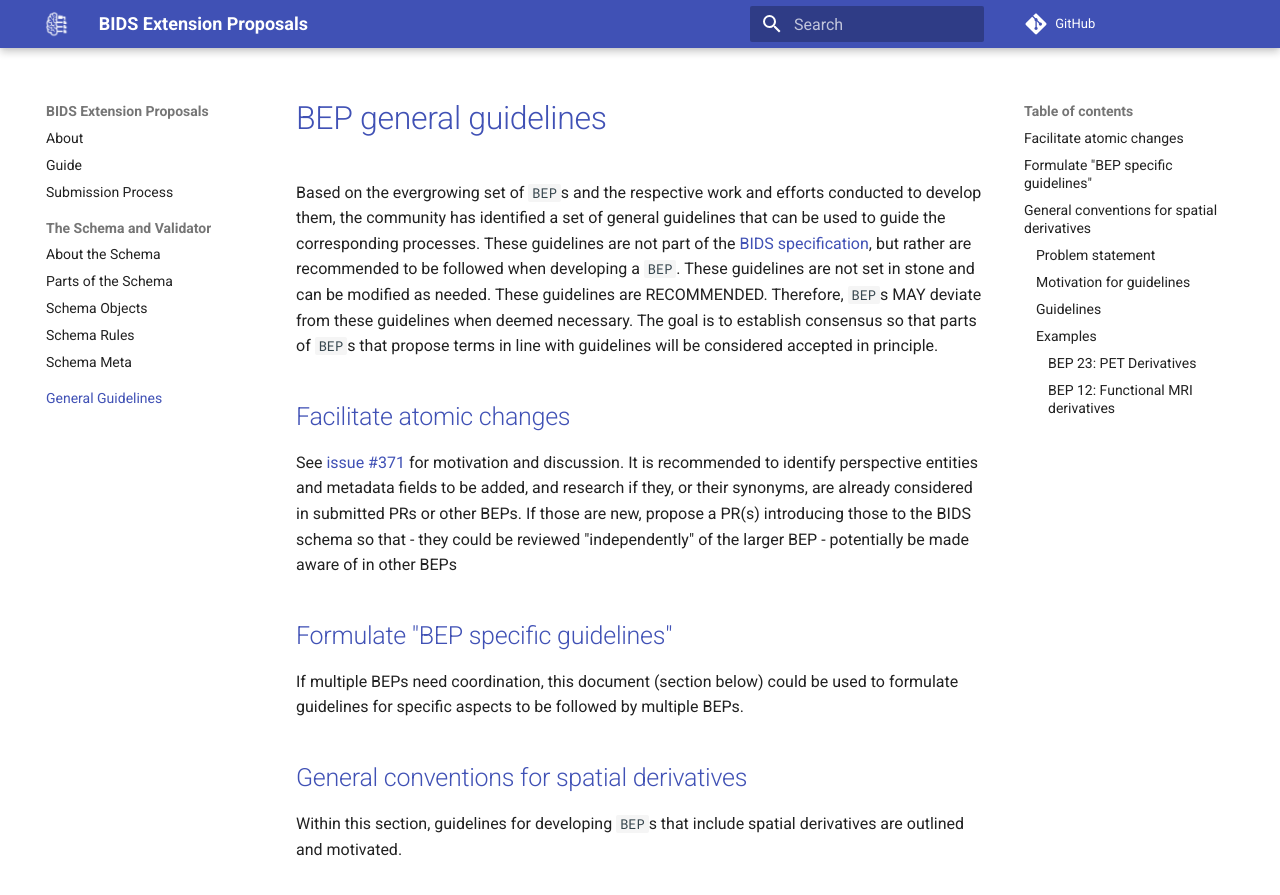
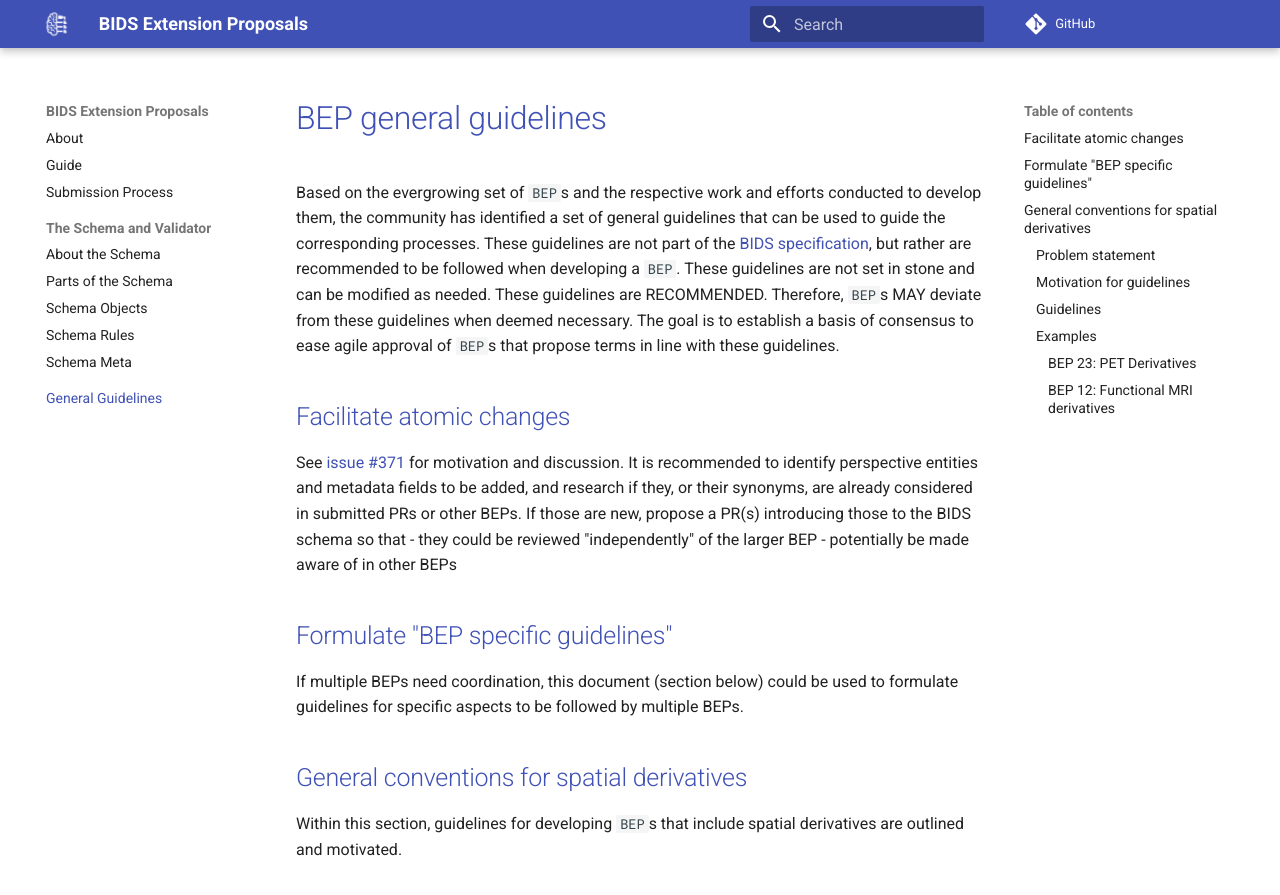
Before and after one commit to bids-standard/bids-extensions, an MkDocs documentation site: the page built from docs/general_guidelines.md, in a window 1280 px wide and 900 px high. Shown: the top 895 px of the window. Built offline with MkDocs 1.6.1 and Material for MkDocs 9.7.7, drawn with Linux system fonts in a browser that asks for light colours; comment, search, counter and statistics services are not loaded.

Commit message:
Update docs/general_guidelines.md
Add line breaks and rephrasing.

Co-authored-by: Oscar Esteban <code@oscaresteban.es>

```diff
--- a/docs/general_guidelines.md
+++ b/docs/general_guidelines.md
@@ -5,7 +5,7 @@ These guidelines are not part of the [BIDS specification](https://bids-specifica
 These guidelines are not set in stone and can be modified as needed.
 These guidelines are RECOMMENDED.
 Therefore, `BEP`s MAY deviate from these guidelines when deemed necessary.
-The goal is to establish consensus so that parts of `BEP`s that propose terms in line with guidelines will be considered accepted in principle.
+The goal is to establish a basis of consensus to ease agile approval of `BEP`s that propose terms in line with these guidelines.
 
 ## Facilitate atomic changes
 
```
